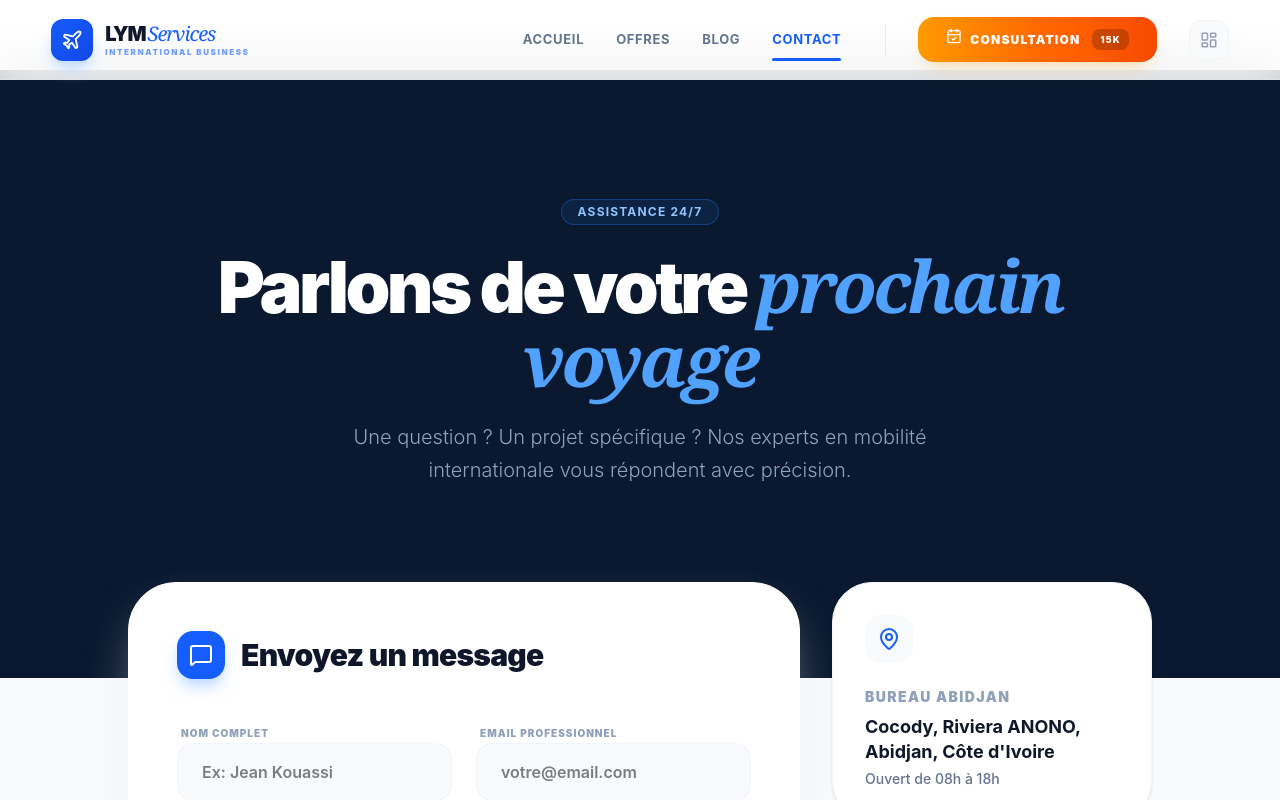
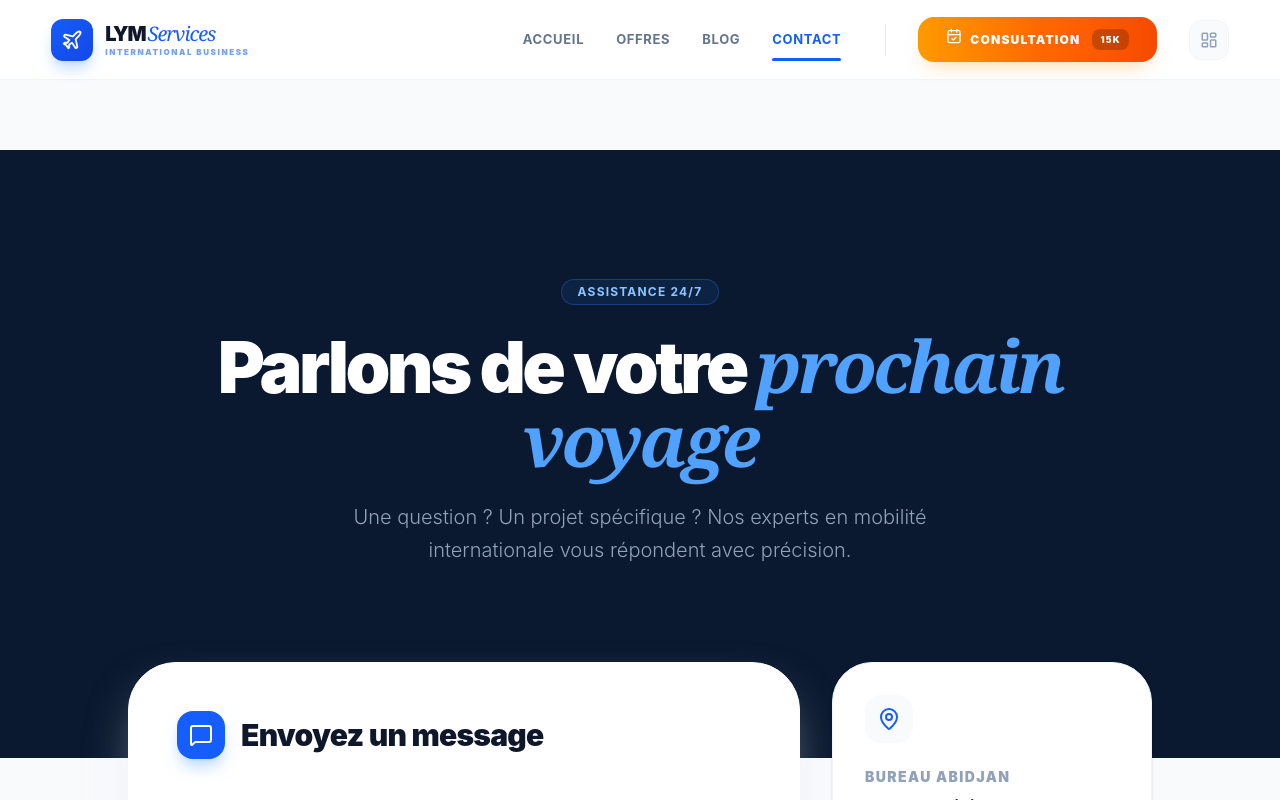
Before and after one commit to Sende45/lym-services, a React (Vite) app in the folder lym-services-app/: page /contact in a window 1280 px wide. Shown: the top 800 px of the page. Built offline with nearby package versions, Linux system fonts and the light colour scheme.

Commit message:
ajout des nouvelles mises à jours

```diff
--- a/lym-services-app/src/pages/Contact.jsx
+++ b/lym-services-app/src/pages/Contact.jsx
@@ -18,7 +18,7 @@ function Contact() {
     e.preventDefault();
     setStatus("loading");
 
-    // --- AJOUT : TES COORDONNÉES ---
+    // --- TES COORDONNÉES ---
     const monWhatsApp = "2250708072448";
     const monEmail = "contact@lymsservices.com";
 
@@ -29,7 +29,7 @@ function Contact() {
         lu: false
       });
 
-      // --- AJOUT : PRÉPARATION DES LIENS ---
+      // --- PRÉPARATION DES LIENS ---
       const textWA = `Bonjour LYM Services, je suis ${formData.nom}.%0A*Sujet:* ${formData.sujet}%0A*Message:* ${formData.message}%0A*Email:* ${formData.email}`;
       const whatsappUrl = `https://wa.me/${monWhatsApp}?text=${textWA}`;
 
@@ -37,12 +37,9 @@ function Contact() {
 
       setStatus("success");
 
-      // --- AJOUT : LOGIQUE DE REDIRECTION ---
+      // --- LOGIQUE DE REDIRECTION ---
       setTimeout(() => {
-        // 1. Ouvre WhatsApp
         window.open(whatsappUrl, "_blank");
-
-        // 2. Déclenche l'email (optionnel, certains navigateurs bloquent le 2ème popup)
         setTimeout(() => {
           window.location.href = mailtoUrl;
         }, 500);
@@ -57,7 +54,8 @@ function Contact() {
   };
 
   return (
-    <main className="bg-slate-50 min-h-screen overflow-x-hidden">
+    /* AJOUT DU PADDING TOP (pt-20) POUR ÉVITER QUE LE HEADER FIXE NE CACHE LE CONTENU */
+    <main className="bg-slate-50 min-h-screen overflow-x-hidden pt-20">
 
       {/* 1. HEADER ELITE */}
       <section className="relative bg-[#0a192f] pt-32 pb-48 px-6 text-center text-white overflow-hidden">
@@ -218,12 +216,12 @@ function Contact() {
         </div>
       </section>
 
-      {/* 3. MAP SECTION */}
+      {/* 3. MAP SECTION - CORRECTION DU LIEN GOOGLE MAPS */}
       <section className="px-4 md:px-[10%] mb-20">
         <div className="max-w-7xl mx-auto rounded-[3rem] overflow-hidden shadow-2xl border-8 border-white">
           <iframe
             title="Localisation Lyms Services"
-            src="https://www.google.com/maps/embed?pb=!1m18!1m12!1m3!1d3972.33646561214!2d-3.9678825!3d5.3655556!2m3!1f0!2f0!3f0!3m2!1i1024!2i768!4f13.1!3m3!1m2!1s0x0%3A0x0!2zNcKwMjEnNTYuMCJOIDPCsDU4JzA0LjQiVw!5e0!3m2!1sfr!2sci!4v1620000000000!5m2!1sfr!2sci"
+            src="https://www.google.com/maps/embed?pb=!1m18!1m12!1m3!1d3972.4346845348883!2d-3.9678149!3d5.3503923!2m3!1f0!2f0!3f0!3m2!1i1024!2i768!4f13.1!3m3!1m2!1s0xfc1ed44431e7c5d%3A0x6b87612f00299e5a!2sAnono%2C%20Abidjan!5e0!3m2!1sfr!2sci!4v1710000000000!5m2!1sfr!2sci"
             width="100%"
             height="450"
             style={{ border: 0 }}
```
